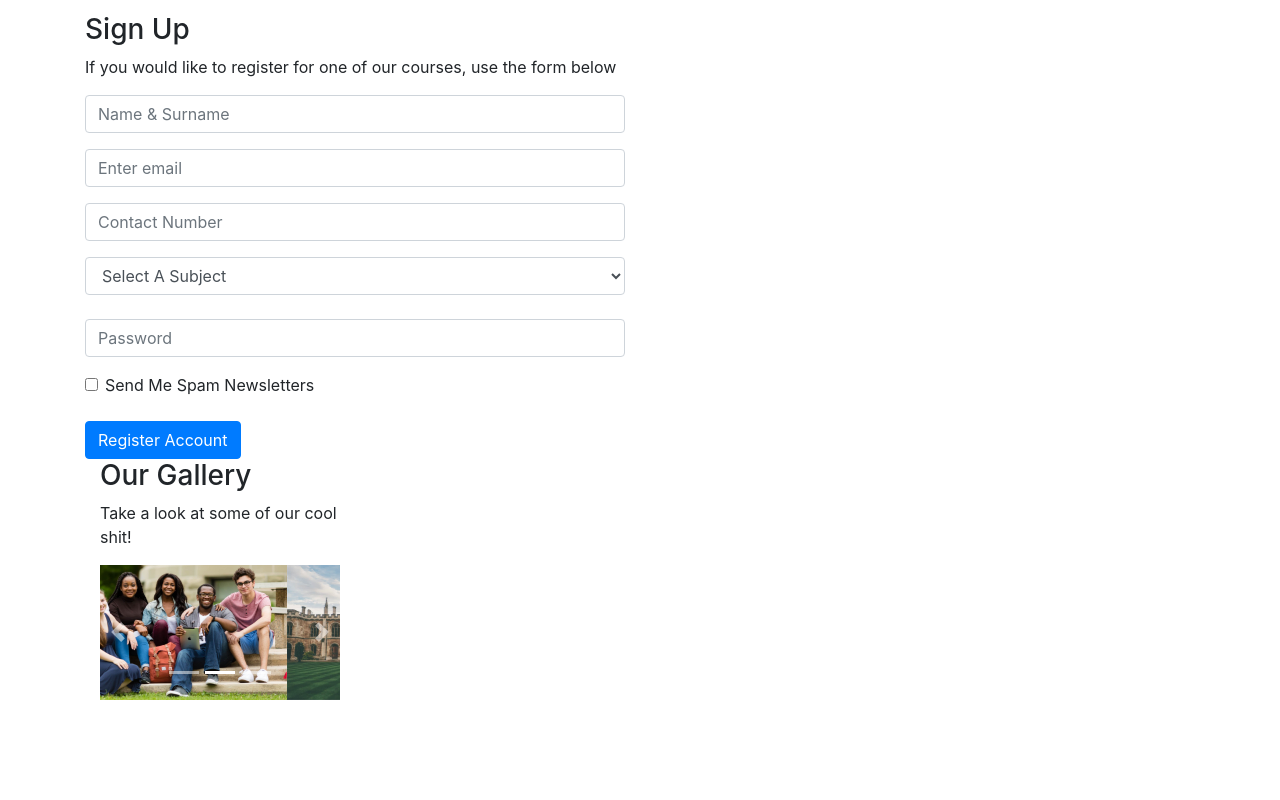
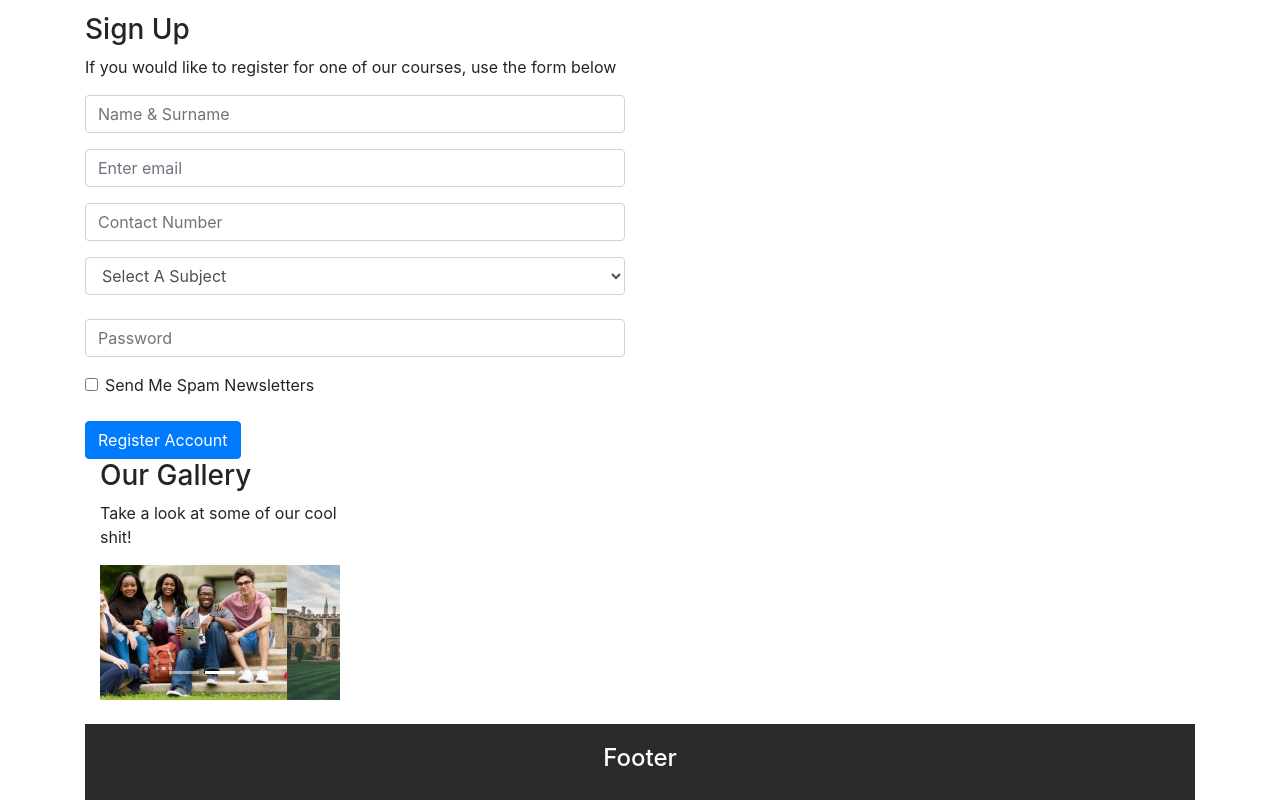
Before and after one commit to Kzte/Term-2_Formal_Assessment, a plain HTML site: page pages/index.html in a window 1280 px wide. Shown: the part 939-1739 px from the top of the page. Before the commit the page ends 1663 px from the top, so only its background shows below. Drawn offline with nearby package versions, Linux system fonts and the light colour scheme.

Commit message:
Designing and implementing a footer section.
Developing a footer section to complete the overall design

```diff
--- a/pages/index.html
+++ b/pages/index.html
@@ -170,7 +170,12 @@
             </div>
           </div>
           <br>
+          <footer>
+            <div class="footer-container">
+                <h4>Footer</h4>
+            </div>
+          </footer>
 
-            </div>
+</div>
 </body>
 </html>
```
